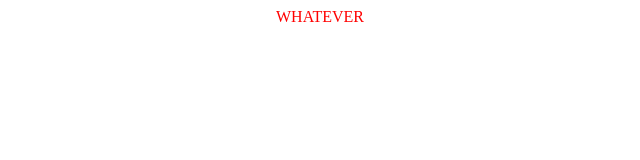
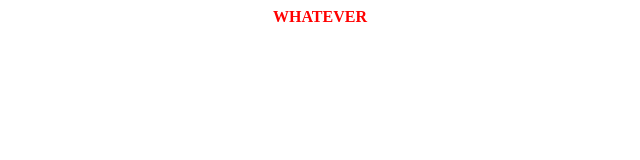
Before and after one commit to Ruchithamahanthesh/helloworld.github.io, a plain HTML site: page index.html in a window 1280 px wide. Shown: the full height of the page, 320-960 px from the left. Drawn offline with Linux system fonts and the light colour scheme.

Commit message:
Update index.html

```diff
--- a/index.html
+++ b/index.html
@@ -3,6 +3,6 @@
      <title>GITHUB</title>
   </head>
   <body style="Text-align:center; color:red">
-     WHATEVER
+    <b>WHATEVER</b>
   </body>
 </html>
```
